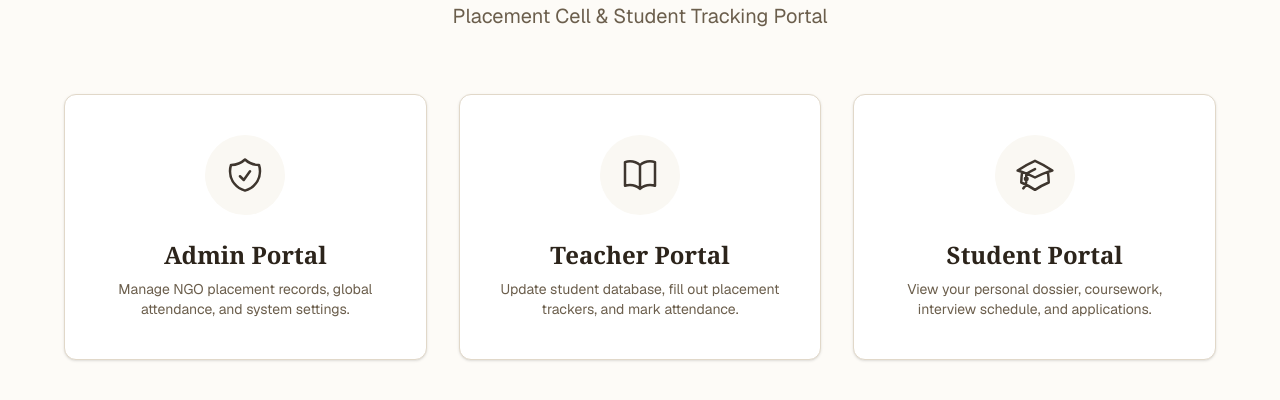
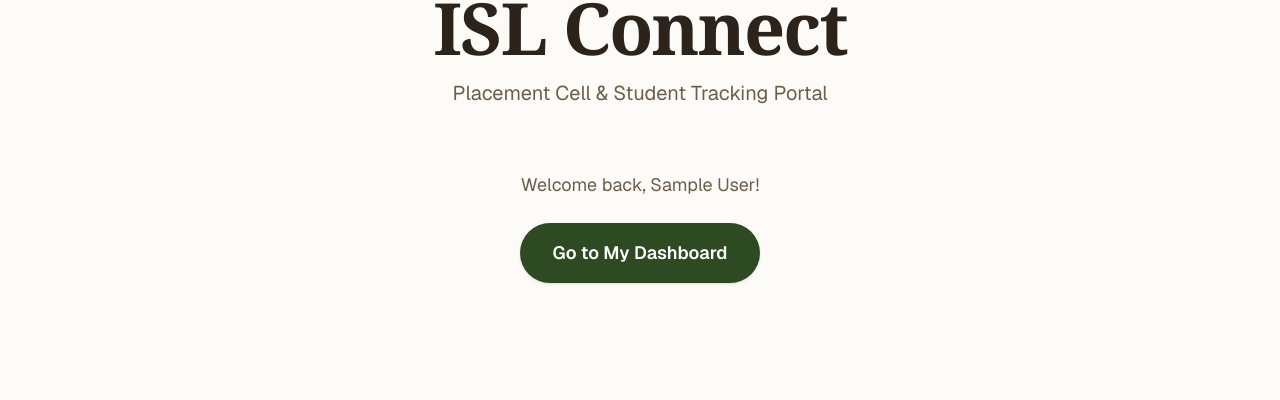
Before and after one commit to hrijit123/Placement_cell, a Next.js app in the folder web-portal/: page / in a window 1280 px wide. Shown: the part 328-728 px from the top of the page. Built offline with nearby package versions, Linux system fonts and the light colour scheme; no server answers; sample sign-in values are in the browser's storage.

Commit message:
Fix UI bugs for routing and student tracking

```diff
--- a/web-portal/src/app/database/[studentId]/DatabaseRecordView.tsx
+++ b/web-portal/src/app/database/[studentId]/DatabaseRecordView.tsx
@@ -150,14 +150,12 @@ export default function DatabaseRecordView({ studentId, role }: { studentId: str
           >
             Transcripts & Information
           </button>
-          {role !== "STUDENT" && (
           <button
             onClick={() => setActiveTab("tracker")}
             className={`px-6 py-3 font-semibold text-lg border-b-2 ${activeTab === "tracker" ? "border-[#2C241B] text-[#2C241B]" : "border-transparent text-[#8B7D6B] hover:text-[#2C241B]"}`}
           >
             Placement Tracker
           </button>
-          )}
         </div>
 
         {activeTab === "transcripts" && (
--- a/web-portal/src/app/page.tsx
+++ b/web-portal/src/app/page.tsx
@@ -1,8 +1,23 @@
 "use client";
 
-import { signIn } from "next-auth/react";
+import { signIn, useSession } from "next-auth/react";
+import { useRouter } from "next/navigation";
 
 export default function Home() {
+  const { data: session, status } = useSession();
+  const router = useRouter();
+
+  if (status === "loading") {
+    return <div className="min-h-screen bg-[#FDFBF7] flex items-center justify-center">Loading...</div>;
+  }
+
+  const handleDashboardRedirect = () => {
+    const role = (session as any)?.user?.role;
+    if (role === "STUDENT") router.push("/router?role=STUDENT");
+    else if (role === "TEACHER") router.push("/staff");
+    else if (role === "ADMIN") router.push("/admin");
+  };
+
   return (
     <div className="min-h-screen bg-[#FDFBF7] text-[#3E362E] font-sans selection:bg-[#2D4A22] selection:text-white flex flex-col items-center justify-center p-6">
       <div className="text-center mb-16">
@@ -10,6 +25,17 @@ export default function Home() {
         <p className="text-xl text-[#6B5E4C]">Placement Cell & Student Tracking Portal</p>
       </div>
 
+      {session ? (
+        <div className="flex flex-col items-center space-y-6">
+          <p className="text-lg text-[#6B5E4C]">Welcome back, {session.user?.name}!</p>
+          <button
+            onClick={handleDashboardRedirect}
+            className="px-8 py-4 bg-[#2D4A22] text-white rounded-full font-semibold hover:bg-[#1f3418] transition-colors shadow-sm text-lg"
+          >
+            Go to My Dashboard
+          </button>
+        </div>
+      ) : (
         <div className="grid grid-cols-1 md:grid-cols-3 gap-8 w-full max-w-6xl">
           {/* Admin Login */}
           <div
@@ -53,6 +79,7 @@ export default function Home() {
             <p className="text-[#6B5E4C] text-sm">View your personal dossier, coursework, interview schedule, and applications.</p>
           </div>
         </div>
+      )}
     </div>
   );
 }
```
Lines whose indentation alone changed are shown as unchanged.
